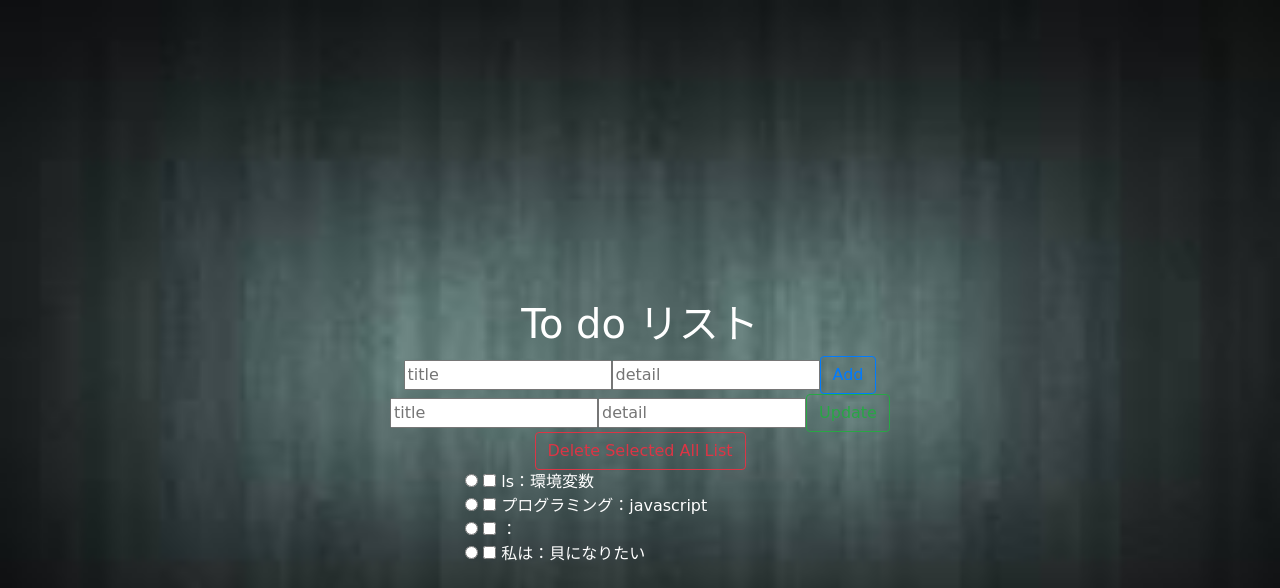
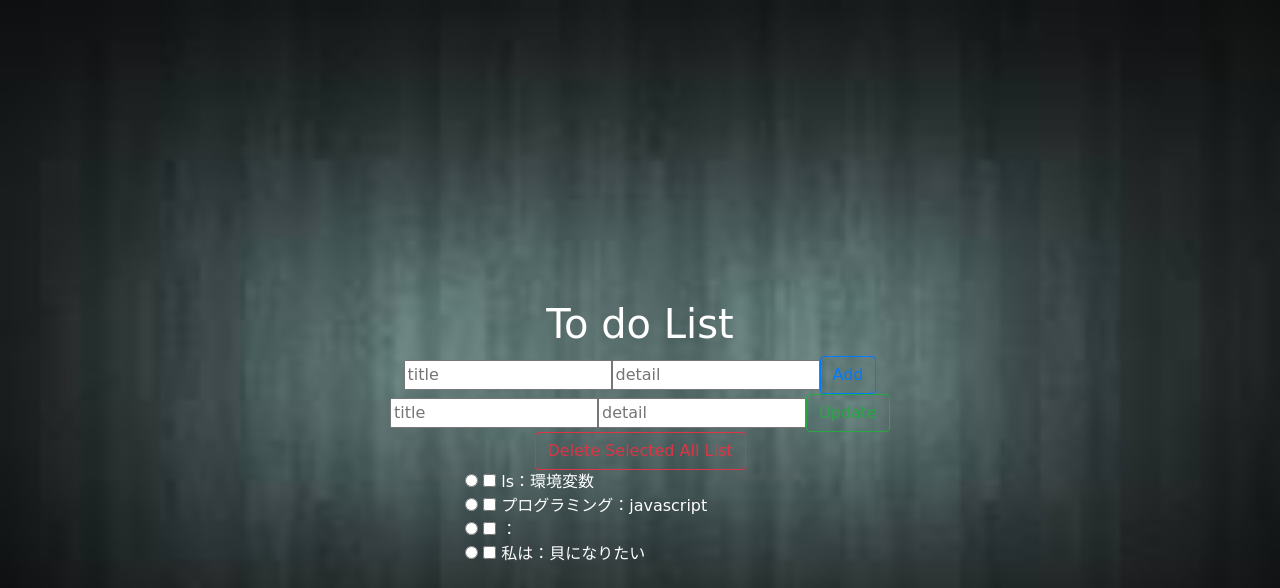
Before and after one commit to daichi0918/to_do_app, a Flask app: page / in a window 1280 px wide. Shown: the top 588 px of the page. Run offline with Flask 2, Linux system fonts and the light colour scheme; a user stored in the database is signed in; parts of the project's set-up code (start-up, migrations or seed data) failed here and were passed over; some libraries are stand-ins or nearby versions.

Commit message:
html名前変更

```diff
--- a/app/templates/index.html
+++ b/app/templates/index.html
@@ -33,7 +33,7 @@ href="https://stackpath.bootstrapcdn.com/bootstrap/4.1.3/css/bootstrap.min.css">
     <h1 class="col-sm">
     </h1>
     <h1 style="color:white" class="col-sm">
-   To do リスト
+   To do List
    </h1>
     <h1 class="col-sm">
     </h1>
```
Also changed, not shown: models/yarukoto.db.
